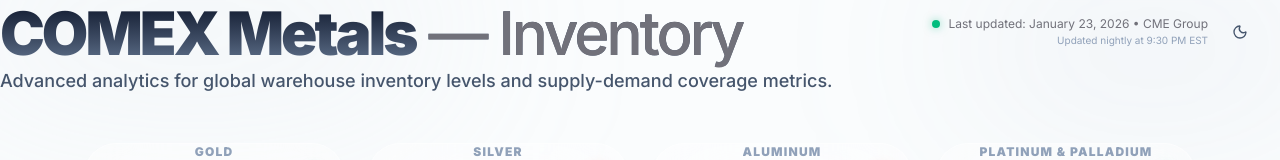
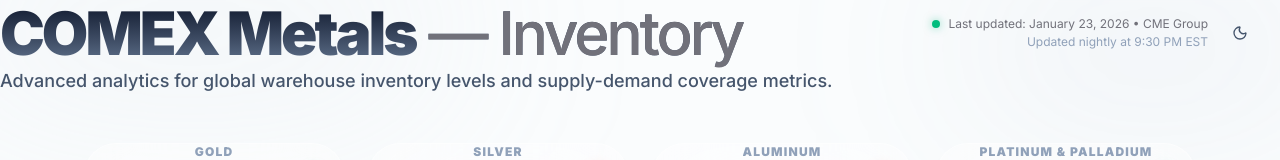
Before and after one commit to kdsmith10000/metalstats, a Next.js app: page / in a window 1280 px wide. Shown: the top 160 px of the page. Built offline with nearby package versions, Linux system fonts and the light colour scheme; no server answers; the database is empty.

Commit message:
Match font size of update schedule note with last updated text

```diff
--- a/app/layout.tsx
+++ b/app/layout.tsx
@@ -157,7 +157,7 @@ export default async function RootLayout({
                   <span className="inline-block w-2 h-2 rounded-full bg-emerald-500 shadow-[0_0_8px_rgba(16,185,129,0.5)]" />
                   <span>Last updated: {lastUpdatedText} • CME Group</span>
                 </div>
-                <span className="text-[10px] text-slate-400">Updated nightly at 9:30 PM EST</span>
+                <span className="text-xs text-slate-400">Updated nightly at 9:30 PM EST</span>
               </div>
               <ThemeToggle />
             </div>
--- a/components/Dashboard.tsx
+++ b/components/Dashboard.tsx
@@ -203,7 +203,7 @@ export default function Dashboard({ data, bulletinData, deliveryData, lastUpdate
             <span className="inline-block w-2 h-2 rounded-full bg-emerald-500 shadow-[0_0_8px_rgba(16,185,129,0.5)]" />
             <span>Last updated: {lastUpdatedText} • CME Group</span>
           </div>
-          <span className="text-[10px] text-slate-400">Updated nightly at 9:30 PM EST</span>
+          <span className="text-xs text-slate-400">Updated nightly at 9:30 PM EST</span>
         </div>
       </div>
 
```
